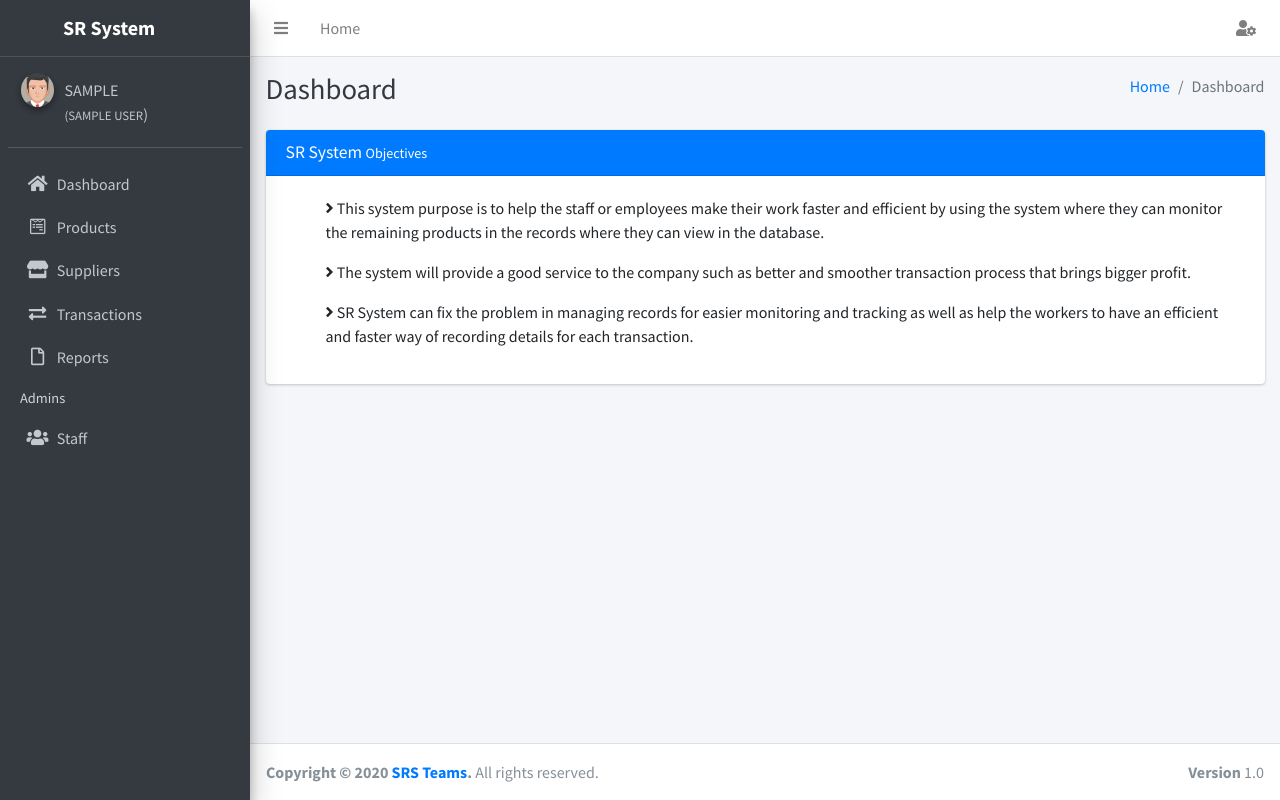
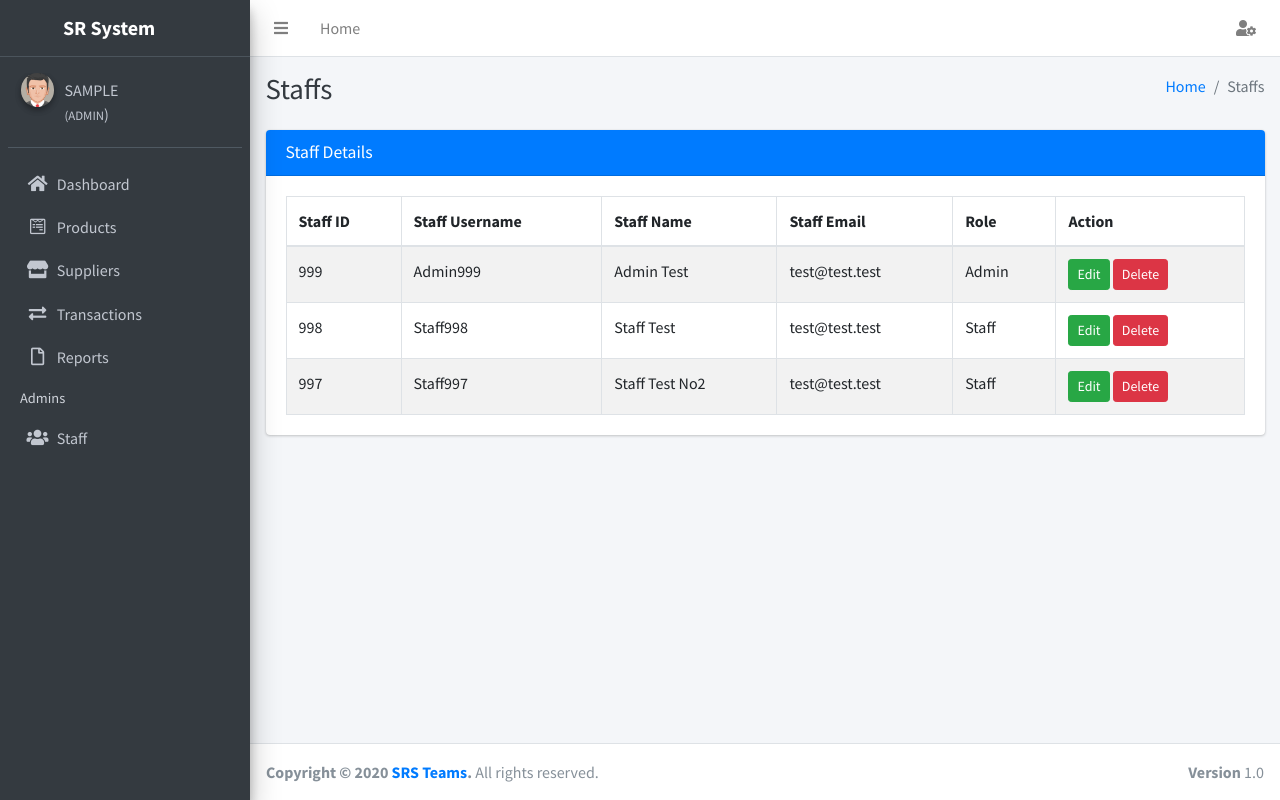
Before and after one commit to nooraiman/Sales-Record-System, a PHP site: page /staffs/index.php in a window 1280 px wide. Run offline with PHP 8.4, Linux system fonts and the light colour scheme; a user stored in the database is signed in; data comes from the database, SQL or seed files in the repository; some libraries are stand-ins or nearby versions.

Commit message:
Add Manage Staff Modules
Manage Staff:
-View
-Add
-Edit
-Delete

```diff
--- a/includes/header.php
+++ b/includes/header.php
@@ -136,6 +136,7 @@
                         </a>
                     </li>
 
+                    <?php if($_SESSION['role'] == 'Admin') {?>
                     <li class="nav-header">Admins</li>
                     <li class="nav-item">
                         <a href="<?php echo BASE;?>staffs/" class="nav-link">
@@ -143,6 +144,7 @@
                             <p>Staff</p>
                         </a>
                     </li>
+                    <?php } ?>
                 </ul>
             </nav>
         </div>
--- /dev/null
+++ b/staffs/index.php
@@ -0,0 +1,442 @@
+<?php
+$page_title = "SRS | Manage Staffs";
+include '../includes/header.php';
+
+if($_SESSION['role'] != 'Admin')
+{
+    echo "<script>alert('You Have No Access To This Module!');window.location = '../';</script>";
+    die();
+}
+?>
+    <!-- Content Wrapper -->
+    <div class="content-wrapper">
+        <!-- Content Header -->
+        <div class="content-header">
+            <div class="container-fluid">
+                <div class="row mb-2">
+                    <div class="col-sm-6">
+                        <h1 class="m-0 text-dark">Staffs</h1>
+                    </div><!-- /.col-sm-6 -->
+                    <div class="col-sm-6">
+                        <ol class="breadcrumb float-sm-right">
+                            <li class="breadcrumb-item"><a href="#">Home</a></li>
+                            <li class="breadcrumb-item active"><a>Staffs</a></li>
+                        </ol>
+                    </div><!-- /.col-sm-6 -->
+                </div><!-- /.row -->
+            </div><!-- /.container-fluid -->
+        </div>
+        <!-- /.content-header -->
+
+        <!-- Main Content -->
+        <section class="content">
+            <div class="container-fluid">
+                <!-- Main -->
+                <div class="row">
+                    <div class="col-12">
+                        <div class="card card-primary">
+                            <!-- card header -->
+                            <div class="card-header">
+                                <h3 class="card-title">Staff Details</h3>
+                            </div>
+                            <!-- /.card header -->
+
+                            <!-- card-body -->
+                            <div class="card-body">
+                                <table id="staff_list" class="table table-bordered table-striped">
+                                    <thead>
+                                        <tr>
+                                            <th>Staff ID</th>
+                                            <th>Staff Username</th>
+                                            <th>Staff Name</th>
+                                            <th>Staff Email</th>
+                                            <th>Role</th>
+                                            <th>Action</th>
+                                        </tr>
+                                    </thead>
+                                    <tbody>
+                                    <?php
+                                    try
+                                    {
+                                        $stmt = $conn->prepare("SELECT s.st_id, s.st_username, s.st_name, s.st_email, l.ro_id, r.ro_name FROM staff s JOIN login l ON s.st_id = l.st_id JOIN role r ON l.ro_id = r.ro_id ORDER BY l.ro_id ASC");
+                                        $stmt->execute();
+
+                                        while($row = $stmt->fetch(PDO::FETCH_ASSOC))
+                                        {
+                                        ?>
+
+                                        <tr>
+                                            <td><?php echo $row['st_id'];?></td>
+                                            <td><?php echo $row['st_username'];?></td>
+                                            <td><?php echo $row['st_name'];?></td>
+                                            <td><?php echo $row['st_email'];?></td>
+                                            <td><?php echo $row['ro_name'];?></td>
+
+                                            <td>
+                                                <button class="edit btn btn-sm btn-success" value="<?php echo $row['st_id'];?>">Edit</button>
+                                                <button class="delete btn btn-sm btn-danger" value="<?php echo $row['st_id'];?>">Delete</button>
+                                            </td>
+
+                                        </tr>
+                                        <?php
+                                        }
+                                    }
+                                    catch(PDOException $e)
+                                    {
+                                        throw $e->getMessage();
+                                    }
+                                    ?>
+
+                                    </tbody>
+                                </table>
+                            </div>
+                            <!-- /.card-body -->
+                        </div>
+                    </div>
+                </div>
+                <!-- / Main -->
+            </div><!-- /.container-fluid -->
+        </section>
+    </div>
+
+    <div class="modal fade" id="addStaff">
+        <div class="modal-dialog">
+            <div class="modal-content">
+                <div class="modal-header">
+                    <h4 class="modal-title">Add Staff</h4>
+                    <button class="close" data-dismiss="modal" aria-label="Close"><span aria-hidden="true">&times;</span></button>
+                </div>
+                    <div class="modal-body">
+                        <form id="addStaff_form" method="post" role="form" autocomplete="off">
+                        <div class="form-group">
+                            <label for="staffID">Staff ID:</label>
+                            <input type="text" id="staffID" name="staffID" class="form-control" autocomplete="off" required>
+                        </div>
+                        <div class="form-group">
+                            <label for="staffUsername">Staff Username:</label>
+                            <input type="text" id="staffUsername" name="staffUsername" class="form-control" autocomplete="off" required>
+                        </div>
+                        <div class="form-group">
+                            <label for="staffName">Staff Name:</label>
+                            <input type="text" id="staffName" name="staffName" class="form-control" autocomplete="off" required>
+                        </div>
+                        <div class="form-group">
+                            <label for="staffPassword">Staff Password:</label>
+                            <div class="input-group">
+                            <input type="password" id="staffPassword" name="staffPassword" class="form-control" autocomplete="off" required>
+                                <span class="input-group-append">
+                                    <button type="button" class="togglePass btn btn-info btn-sm">Show</button>
+                                </span>
+                            </div>
+                        </div>
+                        <div class="form-group">
+                            <label for="staffEmail">Staff Email:</label>
+                            <input type="text" id="staffEmail" name="staffEmail" class="form-control" autocomplete="off" required>
+                        </div>
+                        <div class="form-group">
+                            <label for="role">Staff Role:</label>
+                            <select name="role" id="role" class="form-control">
+                                <option value="" selected disabled>-- Choose Role --</option>
+                                <?php
+                                $qryRole = $conn->prepare("SELECT * FROM role");
+                                $qryRole->execute();
+                                while($dataRole = $qryRole->fetch(PDO::FETCH_ASSOC))
+                                {
+                                ?>
+                                <option value="<?php echo $dataRole['ro_id'];?>"><?php echo $dataRole['ro_name'];?></option>
+                                <?php
+                                }
+                                ?>
+                            </select>
+                        </div>
+                        <input type="hidden" name="insertStaff" value="1">
+                        </form>
+                    </div>
+
+                    <div class="modal-footer justify-content-between">
+                        <button type="button" class="btn btn-default" data-dismiss="modal">Close</button>
+                        <button class="btn btn-primary" id="addStaff_btn" name="addStaff_btn">Add</button>
+                    </div>
+            </div>
+        </div>
+    </div>
+
+    <div class="modal fade" id="editStaff">
+        <div class="modal-dialog">
+            <div class="modal-content">
+                <div class="modal-header">
+                    <h4 class="modal-title">Edit Staff</h4>
+                    <button class="close" data-dismiss="modal" aria-label="Close"><span aria-hidden="true">&times;</span></button>
+                </div>
+                    <div class="modal-body">
+                        <form id="editStaff_form" method="post" role="form" autocomplete="off">
+                        <div class="form-group">
+                            <label for="EstaffID">Staff ID:</label>
+                            <input type="text" id="EstaffID" name="EstaffID" class="form-control" autocomplete="off" required>
+                        </div>
+                        <div class="form-group">
+                            <label for="EstaffUsername">Staff Username:</label>
+                            <input type="text" id="EstaffUsername" name="EstaffUsername" class="form-control" autocomplete="off" required>
+                        </div>
+                        <div class="form-group">
+                            <label for="EstaffName">Staff Name:</label>
+                            <input type="text" id="EstaffName" name="EstaffName" class="form-control" autocomplete="off" required>
+                        </div>
+                        <div class="form-group">
+                            <label for="EstaffPassword">Staff Password:</label>
+                            <div class="input-group">
+                            <input type="password" id="EstaffPassword" name="EstaffPassword" class="form-control" autocomplete="off">
+                                <span class="input-group-append">
+                                    <button type="button" class="togglePass btn btn-info btn-sm">Show</button>
+                                </span>
+                            </div>
+                        </div>
+                        <div class="form-group">
+                            <label for="EstaffEmail">Staff Email:</label>
+                            <input type="text" id="EstaffEmail" name="EstaffEmail" class="form-control" autocomplete="off" required>
+                        </div>
+                        <div class="form-group">
+                            <label for="Erole">Staff Role:</label>
+                            <select name="Erole" id="Erole" class="form-control">
+                                <option id="defaultRole" value="" selected>-- Choose Role --</option>
+                                <?php
+                                $qryRole = $conn->prepare("SELECT * FROM role");
+                                $qryRole->execute();
+                                while($dataRole = $qryRole->fetch(PDO::FETCH_ASSOC))
+                                {
+                                ?>
+                                <option value="<?php echo $dataRole['ro_id'];?>"><?php echo $dataRole['ro_name'];?></option>
+                                <?php
+                                }
+                                ?>
+                            </select>
+                        </div>
+                        <input type="hidden" name="editStaff" value="1">
+                        </form>
+                    </div>
+
+                    <div class="modal-footer justify-content-between">
+                        <button type="button" class="btn btn-default" data-dismiss="modal">Close</button>
+                        <button class="btn btn-primary" id="editStaff_btn" name="editStaff_btn">Edit</button>
+                    </div>
+            </div>
+        </div>
+    </div>
+<?php
+include '../includes/footer.php';
+?>
+    <script>
+    // Toggle Password
+    function togglePassword() {
+        var x = $('#staffPassword');
+        if(x.attr('type', 'text')) {
+            alert('1');
+            x.attr('type','password');
+        }
+        else {alert('2');
+            x.attr('type','text');
+        }
+    };
+
+    $(document).ready(function() {
+        // Toggle Password
+        $('.togglePass').click(function() {
+            var x = $('#staffPassword');
+
+            if(x.attr('type') == 'password') {
+                x.attr('type','text');
+            }
+            else {
+                x.attr('type','password');
+            }
+        })
+
+        // Edit Button
+        $('.edit').click(function() {
+            var idStaff = $(this).val();
+
+            $.ajax({
+                url: "staffs.php",
+                method: "GET",
+                data: "getStaff&id=" + idStaff,
+                success: function(data) {
+                    data = $.parseJSON(data);
+
+                    if(data.message == 'found') {
+                        console.log(data);
+                        $('#EstaffID').val(data.st_id);
+                        $('#EstaffUsername').val(data.st_username);
+                        $('#EstaffName').val(data.st_name);
+                        $('#EstaffEmail').val(data.st_email);
+
+                        $('#defaultRole').val(data.ro_id);
+                        $('#defaultRole').html(data.ro_name);
+
+                        $('#editStaff').modal('show');
+                    }
+                    else {
+                        Toast.fire({
+                            icon: 'error',
+                            title: 'Invalid Staff ID!'
+                        });
+                    }
+                }
+            })
+        });
+
+        // Delete Button
+        $('.delete').click(function() {
+            var idSupplier = $(this).val();
+
+            Swal.fire({
+                title: 'Are you sure?',
+                text: "You won't be able to revert this!",
+                icon: 'warning',
+                showCancelButton: true,
+                confirmButtonColor: '#3085d6',
+                cancelButtonColor: '#d33',
+                confirmButtonText: 'Yes, delete it!'
+                }).then((result) => {
+                if (result.value) {
+                    $.ajax({
+                        type: "POST",
+                        async: false,
+                        cache: false,
+                        url: "staffs.php",
+                        data: "deleteStaff&id=" + idSupplier,
+                        success: function(response) {
+                            if(response.trim() == "success")
+                            {
+                                Toast.fire({
+                                        icon: 'success',
+                                        title: 'Staff Has Been Deleted!'
+                                })
+                                .then((result) => {
+                                    window.location.href = window.location.href.split('?')[0];
+                                });
+                            }
+                        }
+                    })
+                }
+            });
+        });
+
+        // Submit Form - Add Staff
+        $('#addStaff_btn').click(function(e) {
+            e.preventDefault;
+
+            if($('#staffID').val() && $('#staffUsername').val() && $('#staffName').val() && $('#staffPassword').val() && $('#staffEmail').val() && $('#role').val())
+            {
+                var form_data = $('form#addStaff_form').serialize();
+                $.ajax({
+                    type: "POST",
+                    async: false,
+                    cache: false,
+                    url: "staffs.php",
+                    data: form_data,
+                    success: function(response) {
+                        if(response == 'success')
+                        {
+                            $('#addStaff').modal('hide');
+                            Toast.fire({
+                                icon: 'success',
+                                title: 'Staff Has Been Added!'
+                            }).then((result) => {
+                                window.location.href = window.location.href.split("?")[0]; //Remove All Parameter
+                            });
+                        }
+                        else
+                        {
+                            Toast.fire({
+                                icon: 'error',
+                                title: 'Staff Has Not Been Added!'
+                            })
+                        }
+                    }
+                })
+            }
+            else
+            {
+                Toast.fire({
+                    icon: 'error',
+                    title: 'Please Fill-In All The Empty Fields!'
+                });
+                return false;
+            }
+        });
+
+        // Submit Form - Edit Supplier
+        $('#editStaff_btn').click(function(e){
+            e.preventDefault;
+
+            if($('#EstaffID').val() && $('#EstaffUsername').val() && $('#EstaffName').val() && $('#EstaffEmail').val() && $('#Erole').val())
+            {
+                var form_data = $('form#editStaff_form').serialize();
+
+                $.ajax({
+                    type: "POST",
+                    async: true,
+                    cache: false,
+                    url: 'staffs.php',
+                    data: form_data,
+                    success: function(response) {
+                        if(response == 'success')
+                        {
+                            $('#editStaff').modal('hide');
+                            Toast.fire({
+                                icon: 'success',
+                                title: 'Staff Has Been Updated!'
+                            }).then((result) => {
+                                window.location.href = window.location.toString();
+                            });
+                        }
+                        else
+                        {
+                            Toast.fire({
+                            icon: 'error',
+                            title: 'Staff Has Not Been Updated!'
+                            })
+                        }
+                    }
+                })
+            }
+            else
+            {
+                Toast.fire({
+                    icon: 'error',
+                    title: 'Please Fill-In All The Empty Fields!'
+                });
+                return false;
+            }
+        });
+
+        //DataTables
+        var table = $('#staff_list').DataTable({
+            dom: '<"row" <"col-sm-12 col-md-6" <"pull-left"B>> <"col-sm-12 col-md-6" <"pull-right"f>> >' + '<"row" <"col-12" t> >' + '<"row" <"col-sm-12 col-md-6" i> <"col-sm-12 col-md-6" <"pull-right"p>> >',
+            buttons: [
+                {
+                    text:'Add Staff',
+                    className: 'btn-primary',
+                    action: function(e, node, config) {
+                        $('#addStaff').modal('show');
+                    },
+                    init: function(api,node,config) {
+                        $(node).removeClass('btn-secondary')
+                    }
+                },
+            ],
+            "columnDefs": [
+                {"className": "dt-center", "targets": [5]}
+            ],
+            "order": [
+                [4, "asc"]
+            ],
+            "pageLength": '10',
+            "responsive": true,
+            "lengthChange": false,
+            "autoWidth": false
+        })
+    })
+    </script>
+</body>
+</html>
```
Also changed, not shown: staffs/staffs.php (added, +180 -0 lines).
